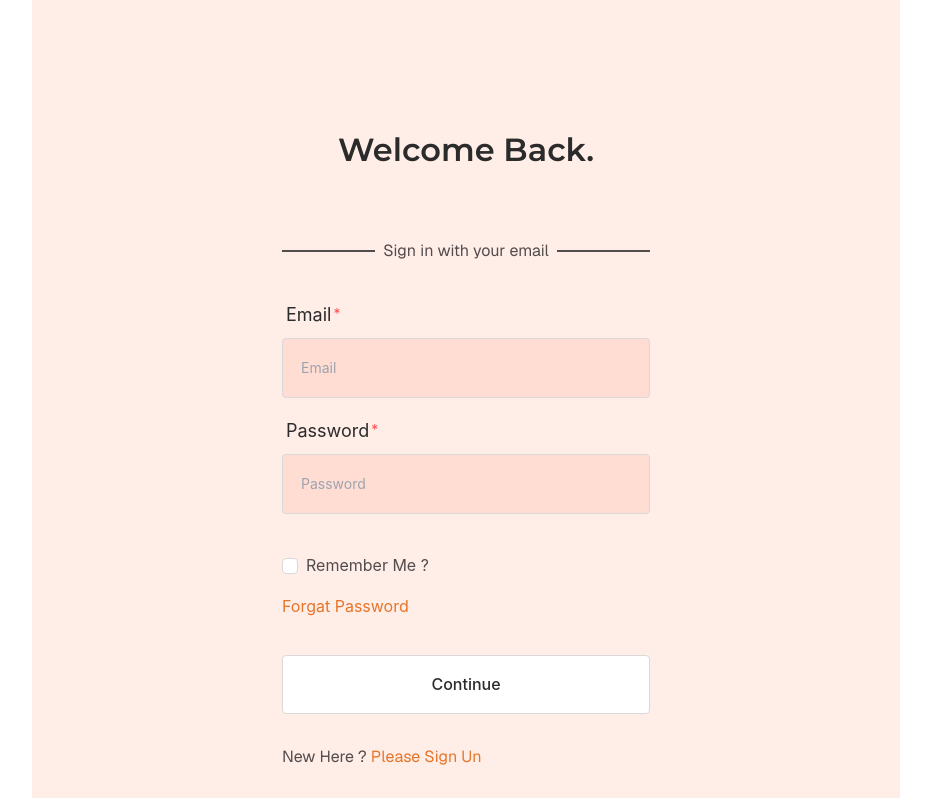
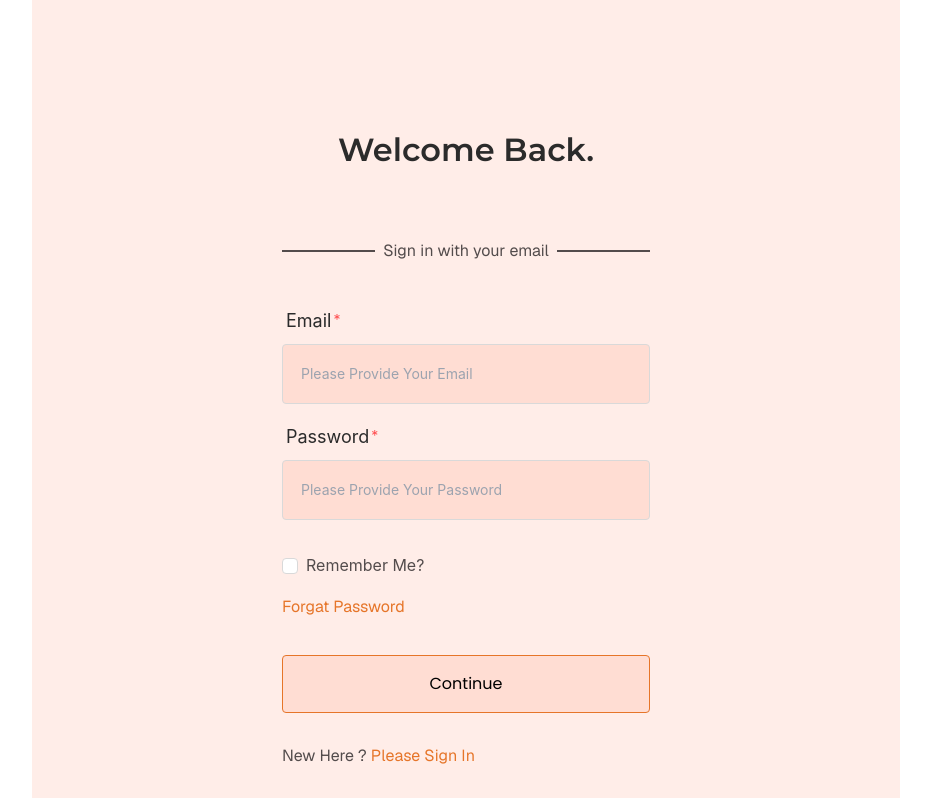
Before and after one commit to Jewel-190237/-gymstickUpdate, a Next.js app: page /login in a window 1280 px wide. Shown: the part 605-1403 px from the top of the page, without its empty margins (174-1105 px from the left). Built offline with nearby package versions, Linux system fonts and the light colour scheme; no server answers.

Commit message:
file added

```diff
--- a/app/forgatpassword/page.tsx
+++ b/app/forgatpassword/page.tsx
@@ -1,22 +1,37 @@
-'use client'
-import React from 'react';
+'use client';
+import React, { useState } from 'react';
 import BasicHeader from '../../components/common/basic-header';
 import FormInput from '../../components/form/input';
-import { Form } from 'antd';
-const page: React.FC = () => {
+import { Form, Modal } from 'antd';
+
+const Page: React.FC = () => {
     const [form] = Form.useForm();
-    const onFinish = (values: { email: string }) => {
-        console.log(values);
+    const [isModalVisible, setIsModalVisible] = useState(false);
+    const [pinCode, setPinCode] = useState<string>('');
+
+    const onFinish = ({ email: string }) => {
+        const generatedPin = Math.floor(10000 + Math.random() * 90000).toString();
+        setPinCode(generatedPin);
+        setIsModalVisible(true);
         form.resetFields();
     };
+
+    const handleOk = () => {
+        setIsModalVisible(false);
+    };
+
+    const handleCancel = () => {
+        setIsModalVisible(false);
+    };
+
     return (
         <div>
-            <BasicHeader heading='Forgat Password' subHeading='Home' />
-            <div className='px-8 md:px-0 mt-4 max-w-[1320px] mx-auto '>
-                <div className='bg-[#FF4E25] mx-auto max-w-[868px] px-[250px] py-[150px] rounded bg-opacity-10'>
-                    <p className='login-heading font-montserrat'>Forgat Password</p>
-                    <p className='description mt-3 '>Please confirm your email address below and we will send you a verification code.</p>
-                    <Form className='mt-[104px]' onFinish={onFinish} form={form}>
+            <BasicHeader heading='Forgot Password' subHeading='Home' />
+            <div className='px-8 lg:px-0 mt-4 max-w-[1320px] mx-auto'>
+                <div className='bg-[#FF4E25] mx-auto max-w-[868px] px-5 md:px-[150px] lg:px-[250px] py-10 md:py-[100px] lg:py-[150px] rounded bg-opacity-10'>
+                    <p className='login-heading font-montserrat'>Forgot Password</p>
+                    <p className='description mt-3'>Please confirm your email address below and we will send you a verification code.</p>
+                    <Form className='mt-6 md:mt-12 lg:mt-[104px]' onFinish={onFinish} form={form}>
                         <FormInput
                             label='Email:'
                             name="email"
@@ -25,12 +40,24 @@ const page: React.FC = () => {
                             rules={[{ required: true, message: "Please provide Email" }]}
                             className="border border-[#D9D9D9] w-full p-[18px] rounded bg-[#FF4E251A]"
                         />
-                            <button type='submit' className='product-button mt-[34px] py-4 w-full'>Continue</button>
+                        <button type='submit' className='font-poppins auth-button py-4'>Continue</button>
                     </Form>
                 </div>
             </div>
+            <Modal title="Verification Code" visible={isModalVisible} onOk={handleOk} onCancel={handleCancel} footer={null}>
+                <div className="flex space-x-6 justify-center">
+                    {pinCode.split('').map((digit, index) => (
+                        <div key={index} className="flex items-center justify-center px-4 py-3 bg-primary text-white rounded">
+                            {digit}
+                        </div>
+                    ))}
+                </div>
+                <div className="mt-4 text-center">
+                    <p className="description">Please enter the code to verify your email.</p>
+                </div>
+            </Modal>
         </div>
     );
 };
 
-export default page;
+export default Page;
--- a/app/login/page.tsx
+++ b/app/login/page.tsx
@@ -1,54 +1,45 @@
 'use client'
-import React from 'react';
+import React, { useState } from 'react';
 import BasicHeader from '../../components/common/basic-header';
 import FormInput from '../../components/form/input';
 import { Checkbox, Form } from 'antd';
-import type { CheckboxProps } from 'antd';
 import Link from 'next/link';
 const page: React.FC = () => {
+    const [checked, setChecked] = useState(false);
+    const inputField = ['email', 'password']
     const [form] = Form.useForm();
-    const onChange: CheckboxProps['onChange'] = (e) => {
-        console.log(`checked = ${e.target.checked}`);
-    };
-    const onFinish = (values: { email: string; password: string}) => {
-        console.log(values);
+    const onFinish = (values) => {
+        console.log({ ...values, checked });
         form.resetFields();
     };
     return (
         <div>
             <BasicHeader heading='Log In' subHeading='Home' />
             <div className='px-8 md:px-0 mt-4 max-w-[1320px] mx-auto '>
-                <div className='bg-[#FF4E25] mx-auto max-w-[868px] px-[250px] py-[150px] rounded bg-opacity-10'>
+                <div className='bg-[#FF4E25] mx-auto max-w-[868px] px-5 md:px-[150px] lg:px-[250px] py-10 md:py-[100px] lg:py-[150px] rounded bg-opacity-10'>
                     <p className='login-heading font-montserrat'>Welcome back.</p>
                     <div className='flex mt-[68px] flex-row items-center space-x-2'>
                         <div className='h-[2px] bg-[#534C4C] flex-grow'></div>
                         <p className='description mx-2 text-center'>Sign in with your email</p>
                         <div className='h-[2px] bg-[#534C4C] flex-grow'></div>
                     </div>
-                    <Form onFinish={onFinish} form={form}>
-                        <div className='mt-[34px]'>
-                            <FormInput
-                                label='Email:'
-                                name="email"
-                                type="email"
-                                placeholder="Email"
-                                rules={[{ required: true, message: "Please provide Email" }]}
-                                className="border border-[#D9D9D9] w-full p-[18px] rounded bg-[#FF4E251A]"
-                            />
-                            <FormInput
-                                label='Password:'
-                                name="password"
-                                type="password"
-                                placeholder="Password"
-                                rules={[{ required: true, message: "Please provide your Password " }]}
-                                className="border border-[#D9D9D9] w-full p-[18px] rounded bg-[#FF4E251A]"
-                            />
-                            <Checkbox className='description mt-[22px]' onChange={onChange}>Remember Me ?</Checkbox>
-                            <div className='mt-[14px]'><Link className='!text-primary description' href='/forgatpassword'>Forgat Password</Link></div>
-                            <button type='submit' className='product-button mt-[34px] py-4 w-full'>Continue</button>
-                        </div>
-                    </Form>
-                    <p className='mt-[29px] description'>New Here ? <Link className='text-primary' href='/signup'>Please Sign Un</Link></p>
+                    <div className='mt-4 md:mt-10'>
+                        <Form  onFinish={onFinish} form={form}>
+                            {inputField.map((field) => (
+                                <FormInput
+                                    key={field}
+                                    name={field}
+                                    type={field}
+                                    label={`${field.charAt(0).toUpperCase() + field.slice(1)}:`}
+                                    placeholder={`Please Provide Your ${field.charAt(0).toUpperCase() + field.slice(1)}`}
+                                    rules={[{ required: true, message: `Please provide your ${field.charAt(0).toUpperCase() + field.slice(1)}` }]}
+                                    className="border border-[#D9D9D9] w-full p-[18px] rounded bg-[#FF4E251A]"
+                                />))}
+                        </Form>
+                    </div>
+                    <Checkbox className='description mt-4' onChange={e => setChecked(e.target.checked)}>Remember Me?</Checkbox>                            <div className='mt-[14px]'><Link className='!text-primary description' href='/forgatpassword'>Forgat Password</Link></div>
+                    <button type='submit' className='auth-button font-poppins py-4'>Continue</button>
+                    <p className='mt-[29px] description'>New Here ? <Link className='text-primary' href='/signup'>Please Sign In</Link></p>
                 </div>
             </div>
         </div>
--- a/app/signup/page.tsx
+++ b/app/signup/page.tsx
@@ -1,97 +1,58 @@
-'use client'
+'use client';
 import React, { useState } from 'react';
 import BasicHeader from '../../components/common/basic-header';
 import FormInput from '../../components/form/input';
 import { Checkbox, Form, Radio } from 'antd';
-import type { CheckboxProps, RadioChangeEvent } from 'antd';
 import Link from 'next/link';
 import { useForm } from 'antd/es/form/Form';
-
 const Page: React.FC = () => {
     const [form] = useForm();
-    const [value, setValue] = useState('user');
+    const [role, setRole] = useState('user');
+    const [checked, setChecked] = useState(false);
+    const inputField = ['name', 'email', 'password', 'confirmPassword']
 
-    const handleCheckboxChange: CheckboxProps['onChange'] = (e) => {
-        console.log(`checked = ${e.target.checked}`);
-    };
-
-    const handleRadioChange = (e: RadioChangeEvent) => {
-        console.log('radio checked', e.target.value);
-        setValue(e.target.value);
-    };
-
-    const onFinish = (values: { email: string; password: string; confirmPassword: string }) => {
-        console.log(values);
+    const onFinish = (values) => {
+        console.log({ ...values, role, checked });
         form.resetFields();
     };
-
     const validateConfirmPassword = (_, value) => {
         const password = form.getFieldValue('password');
-        if (!value) {
-            return Promise.reject(new Error('Please re-enter your password'));
-        }
-        if (value !== password) {
-            return Promise.reject(new Error ('Passwords do not match'));
-        }
+        if (!value) return Promise.reject(new Error('Please re-enter your password'));
+        if (value !== password) return Promise.reject(new Error('Passwords do not match'));
         return Promise.resolve();
     };
 
     return (
         <div>
             <BasicHeader heading='Create An Account' subHeading='Home' />
-            <div className='px-8 md:px-0 mt-4 max-w-[1320px] mx-auto'>
-                <div className='bg-[#FF4E25] mx-auto max-w-[868px] px-[250px] py-[150px] rounded bg-opacity-10'>
+            <div className='px-8 md:px-0 mt-0 md:mt-4 max-w-[1320px] mx-auto'>
+                <div className='bg-[#FF4E25] mx-auto max-w-[868px] px-5 md:px-[150px] lg:px-[250px] py-10 md:py-[100px] lg:py-[150px] rounded bg-opacity-10'>
                     <h2 className='login-heading font-montserrat'>let’s join us</h2>
-                    <div className='mt-5'>
-                        <Radio.Group className='space-x-4' onChange={handleRadioChange} value={value}>
-                            <Radio className='description font-poppins' value='user'>Sign Up User</Radio>
-                            <Radio className='description font-poppins' value='trainer'>Sign Up Trainer</Radio>
-                        </Radio.Group>
-                    </div>
-                    <div className='flex mt-10 flex-row items-center space-x-2'>
+                    <Radio.Group onChange={e => setRole(e.target.value)} value={role} className='mt-3 md:mt-5 flex justify-center space-x-0 md:space-x-4'>
+                        <Radio className='description font-poppins' value='user'>Sign Up User</Radio>
+                        <Radio className='description font-poppins' value='trainer'>Sign Up Trainer</Radio>
+                    </Radio.Group>
+                    <div className='flex mt-5 md:mt-10 flex-row items-center space-x-2'>
                         <div className='h-[2px] bg-[#534C4C] flex-grow'></div>
                         <p className='description mx-2 text-center'>Sign in with your email</p>
                         <div className='h-[2px] bg-[#534C4C] flex-grow'></div>
                     </div>
-                    <Form form={form} onFinish={onFinish}>
-                        <div className='mt-[34px]'>
-                            <FormInput
-                                label='Name:'
-                                name="name"
-                                type="text"
-                                placeholder="Name"
-                                rules={[{ required: true, message: "Please provide Name" }]}
+                    <Form className='mt-4 md:mt-[34px]' form={form} onFinish={onFinish}>
+                        {inputField.map((field) => (
+                            <FormInput key={field}
+                                label={`${field.charAt(0).toUpperCase() + field.slice(1)}:`}
+                                name={field}
+                                type={field === 'confirmPassword' ? 'password' : field}
+                                placeholder={field === 'confirmPassword' ? 'Re-Type Password' : field.charAt(0).toUpperCase() + field.slice(1)}
+                                rules={field === 'confirmPassword'
+                                    ? [{ required: true, validator: validateConfirmPassword }]
+                                    : [{ required: true, message: `Please provide your ${field.charAt(0).toUpperCase() + field.slice(1)}` }]}
                                 className="border border-[#D9D9D9] w-full p-[18px] rounded bg-[#FF4E251A]"
-                            />
-                            <FormInput
-                                label='Email:'
-                                name="email"
-                                type="email"
-                                placeholder="Email"
-                                rules={[{ required: true, message: "Please provide Email" }]}
-                                className="border border-[#D9D9D9] w-full p-[18px] rounded bg-[#FF4E251A]"
-                            />
-                            <FormInput
-                                label='Password:'
-                                name="password"
-                                type="password"
-                                placeholder="Password"
-                                rules={[{ required: true, message: "Please provide your Password" }]}
-                                className="border border-[#D9D9D9] w-full p-[18px] rounded bg-[#FF4E251A]"
-                            />
-                            <FormInput
-                                label='Re-Type Password:'
-                                type="password"
-                                name='confirmPassword'
-                                placeholder="Re-Type Password"
-                                rules={[{  require: true , validator: validateConfirmPassword }]}
-                                className="border border-[#D9D9D9] w-full p-[18px] rounded bg-[#FF4E251A]"
-                            />
-                            <Checkbox className='description mt-[22px]' onChange={handleCheckboxChange}>Remember Me ? </Checkbox>
-                            <button type='submit' className='product-button mt-[34px] py-4 w-full'>Continue</button>
-                        </div>
+                            /> ))}
+                        <Checkbox className='description mt-[22px]' onChange={e => setChecked(e.target.checked)}>Remember Me?</Checkbox>
+                        <button type='submit' className='auth-button font-poppins mt-[34px] py-4'>Continue</button>
                     </Form>
-                    <p className='mt-[29px] description'>Already have an account? <Link className='text-primary' href='/login'> Sign in now</Link></p>
+                    <p className='mt-3 md:mt-[29px] description'>Already have an account? <Link className='text-primary' href='/login'> Log in now</Link></p>
                 </div>
             </div>
         </div>
--- a/components/home/layout/footer.tsx
+++ b/components/home/layout/footer.tsx
@@ -84,7 +84,7 @@ const Footer: React.FC = () => {
                             className="border-[#D9D9D9] py-5 border-b-2 w-full text-gray-900 focus:outline-none"
                         />
                         <div className='mx-auto text-center mt-6 '>
-                            <button className="mx-auto rounded bg-[#E67529] text-[18px]  duration-300  hover:scale-105 font-medium text-white px-8 py-4">
+                            <button className="mx-auto rounded bg-[#E67529] text-[18px] duration-300 hover:scale-105 font-medium text-white px-8 py-4">
                                 Subscribe
                             </button>
                         </div>
--- a/styles/common.scss
+++ b/styles/common.scss
@@ -129,7 +129,6 @@
   background-color: #E67529;
   transform: scale(1.05);
   color: white;
-  border: none;
 }
 
 .share-button {
@@ -254,3 +253,19 @@
   text-transform: capitalize;
   text-align: center;
 }
+
+.auth-button {
+  border-radius: 4px;
+  margin-top: 34px;
+  border: 0.5px solid #E67529;
+  width: 100%;
+  background-color: #FF4E251A;
+  transition: transform 0.3s ;
+}
+
+.auth-button:hover {
+  width: 100%;
+  transform: scale(1.05);
+  background-color: #E67529;
+  color: #FFFFFF;
+}
```
Lines whose indentation alone changed are shown as unchanged.
